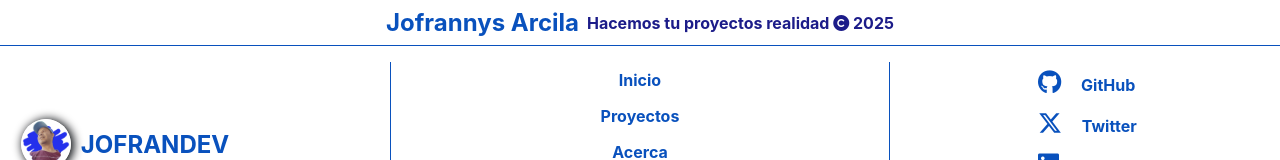
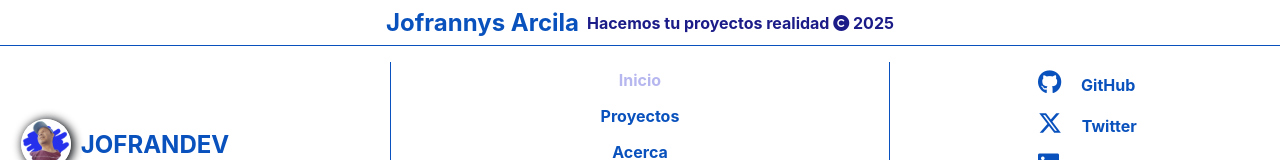
Before and after one commit to JofrarcDev/Portafolio, a React (Create React App) app: page / in a window 1280 px wide. In both pictures the pointer is over the link 639 px from the left and 4133 px from the top of the page. Shown: the part 4053-4213 px from the top of the page. Built offline with nearby package versions, Linux system fonts and the light colour scheme.

Commit message:
agragando hover rgb a footer

```diff
--- a/src/componentes/Footer/Footer.css
+++ b/src/componentes/Footer/Footer.css
@@ -72,7 +72,9 @@
     margin: 0.5rem;
     cursor: pointer;
 }
-
+.container__footer .footer__nav nav a:hover{
+    color: rgb(183, 183, 240);
+}
 .footer__nav-social{
     display: flex;
     flex-direction: column;
@@ -92,6 +94,10 @@
     font-size: 1.5rem;
     text-align: left;
     margin-right: 1rem;
+}
+.footer__nav-social a:hover{
+    color: rgb(183, 183, 240);
+
 }
 
 @media (max-width: 768px){
```
